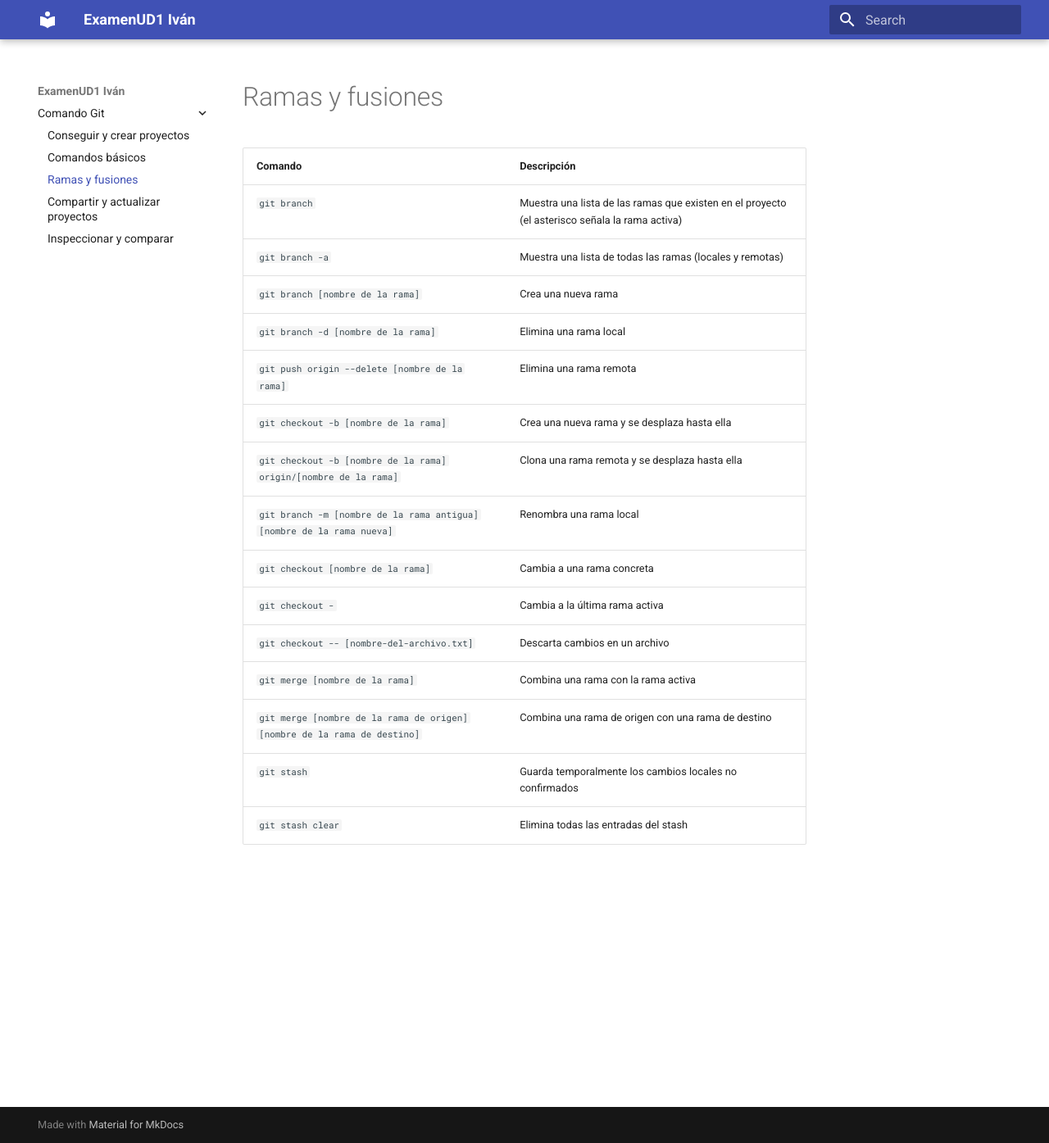
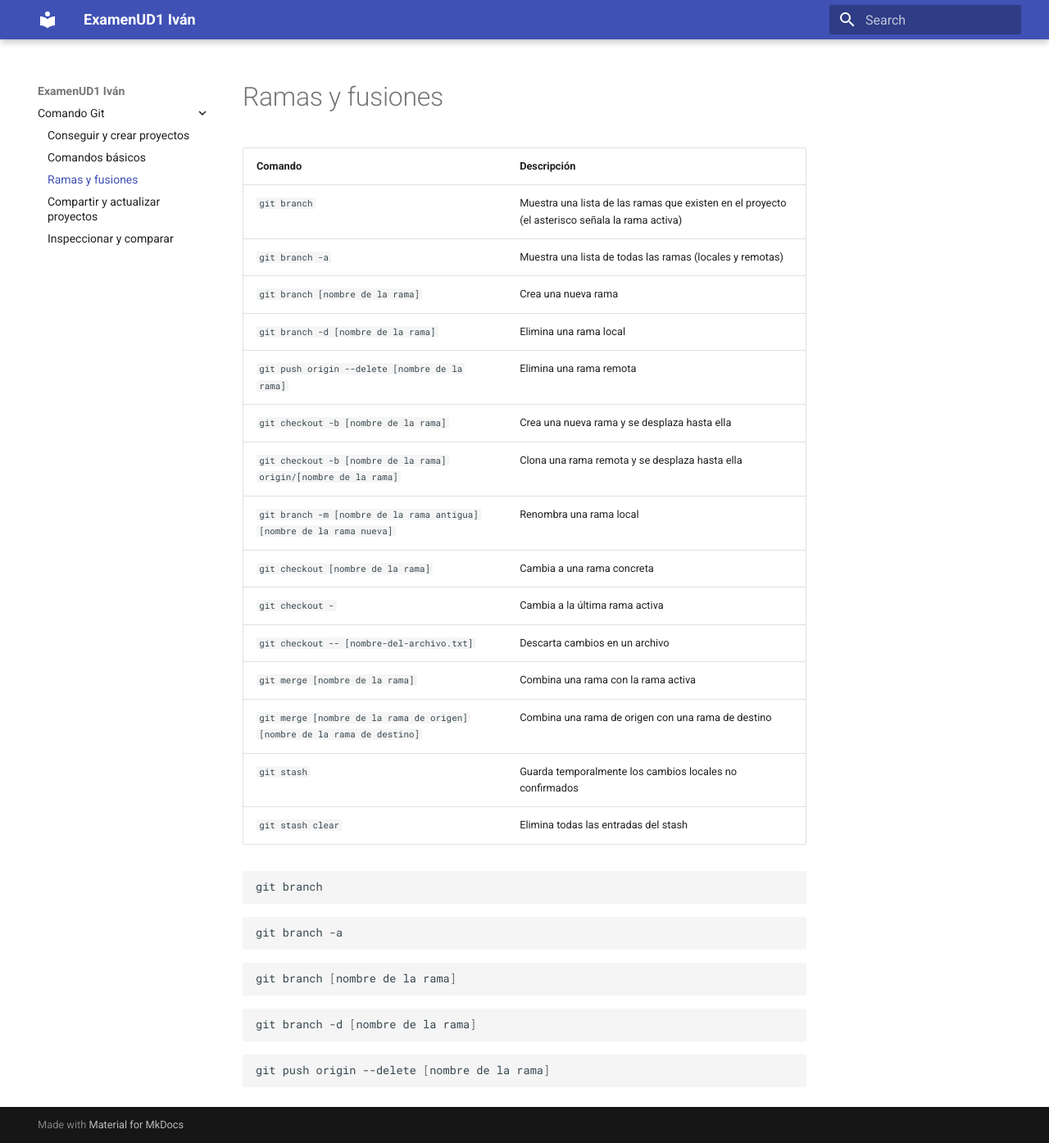
Before and after one commit to Ivan0te/ExamenUD1, an MkDocs documentation site: the page built from docs/3_Ramas/index.md, in a window 1280 px wide and 1395 px high. Shown: the whole window at 82% size. Built offline with MkDocs 1.6.1 and Material for MkDocs 9.7.7, drawn with Linux system fonts in a browser that asks for light colours.

Commit message:
Agregacion codigos

````diff
--- a/docs/3_Ramas/index.md
+++ b/docs/3_Ramas/index.md
@@ -17,3 +17,23 @@
 | `git merge [nombre de la rama de origen] [nombre de la rama de destino]` | Combina una rama de origen con una rama de destino |
 | `git stash` | Guarda temporalmente los cambios locales no confirmados |
 | `git stash clear` | Elimina todas las entradas del stash |
+
+```bash
+git branch
+```
+
+```bash
+git branch -a
+```
+
+```bash
+git branch [nombre de la rama]
+```
+
+```bash
+git branch -d [nombre de la rama]
+```
+
+```bash
+git push origin --delete [nombre de la rama]
+```
````
Also changed, not shown: docs/1_Crear/index.md (+8 -0 lines), docs/2_Basicos/index.md (+19 -0 lines).
